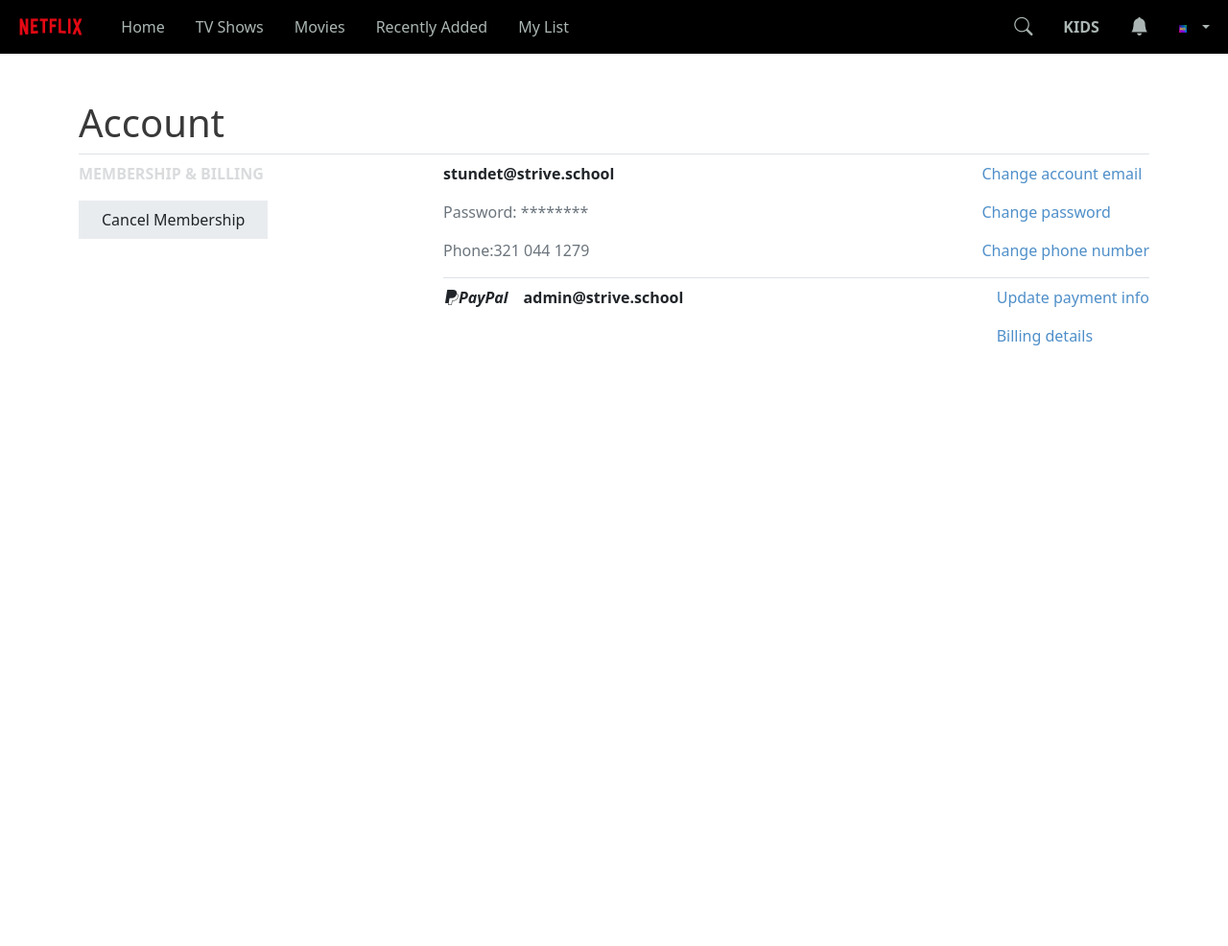
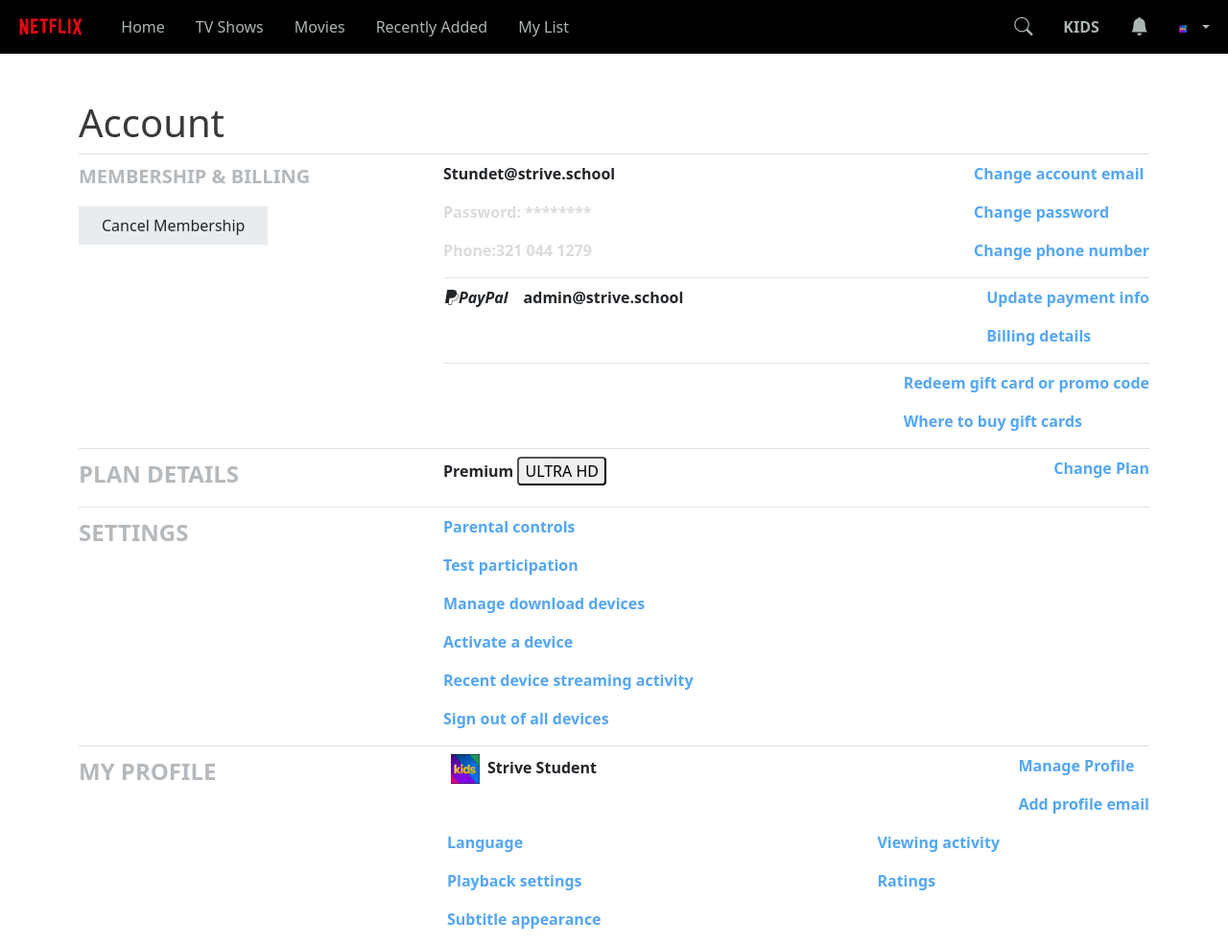
Before and after one commit to AntonioNorfo/ProgettoSettimana6, a plain HTML site: page accounts.html in a window 1280 px wide. Shown: the whole page at 96% size. Before the commit the page ends 800 px from the top, so only its background shows below. Drawn offline with nearby package versions, Linux system fonts and the light colour scheme.

Commit message:
Netflix1

```diff
--- a/accounts.html
+++ b/accounts.html
@@ -3,7 +3,7 @@
   <head>
     <meta charset="utf-8" />
     <meta name="viewport" content="width=device-width, initial-scale=1" />
-    <title>Bootstrap demo</title>
+    <title>Accounts</title>
     <link
       href="https://cdn.jsdelivr.net/npm/bootstrap@5.3.3/dist/css/bootstrap.min.css"
       rel="stylesheet"
@@ -21,7 +21,7 @@
             <img class="logo me-3" src="./assets/img/netflix_logo.png" alt="Logo" />
             <ul class="navbar-nav d-flex flex-row mb-0">
               <li class="nav-item">
-                <a class="nav-link mx-2" href="#">Home</a>
+                <a class="nav-link mx-2" href="index.html">Home</a>
               </li>
               <li class="nav-item">
                 <a class="nav-link mx-2" aria-current="page" href="#">TV Shows</a>
@@ -65,20 +65,19 @@
       <div class="container mt-5">
         <div><h1 class="colAccH1">Account</h1></div>
         <div class="border-bottom border-1 mb-2"></div>
-        <div></div>
       </div>
       <div class="container">
         <div class="row">
           <div class="col-4">
-            <p class="text-uppercase text-secondary fw-bold opacity-25">membership & billing</p>
+            <p class="text-uppercase text-secondary fw-bold opacity-50 fs-5">membership & billing</p>
             <p><button class="bg-body-secondary text-dark px-4 py-2 border-0">Cancel Membership</button></p>
           </div>
           <div class="col-8">
             <div class="d-flex justify-content-between">
               <div>
-                <p class="text-dark fw-bold">stundet@strive.school</p>
-                <p class="text-secondary">Password: ********</p>
-                <p class="text-secondary">Phone:321 044 1279</p>
+                <p class="text-dark fw-bold">Stundet@strive.school</p>
+                <p class="text-secondary opacity-25 fw-bold">Password: ********</p>
+                <p class="text-secondary opacity-25 fw-bold">Phone:321 044 1279</p>
               </div>
               <div>
                 <p>
@@ -96,13 +95,118 @@
                 </p>
               </div>
               <div>
-                <p><a class="text-decoration-none colorLinkAcc" href="javascript:void(0)">Update payment info</a></p>
+                <p>
+                  <a class="text-decoration-none colorLinkAcc" href="javascript:void(0)">Update payment info</a>
+                </p>
                 <p><a class="text-decoration-none colorLinkAcc" href="javascript:void(0)">Billing details</a></p>
+              </div>
+            </div>
+            <div class="border-bottom border-1 mb-2"></div>
+            <div class="d-flex justify-content-between">
+              <div></div>
+              <div>
+                <p>
+                  <a class="text-decoration-none colorLinkAcc" href="javascript:void(0)"
+                    >Redeem gift card or promo code</a
+                  >
+                </p>
+                <p>
+                  <a class="text-decoration-none colorLinkAcc" href="javascript:void(0)">Where to buy gift cards</a>
+                </p>
               </div>
             </div>
           </div>
         </div>
+        <div class="border-bottom border-1 mb-2"></div>
       </div>
+      <div class="container">
+        <div class="row">
+          <div class="col-4">
+            <p class="text-uppercase text-secondary fw-bold opacity-50 fs-4">plan details</p>
+          </div>
+          <div class="col-8">
+            <div class="d-flex justify-content-between">
+              <div>
+                <p class="text-dark fw-bold ">Premium <button class="text-uppercase rounded-1 "> Ultra hd</button></p>
+              </div>
+              <div>
+                <p>
+                  <a class="text-decoration-none colorLinkAcc" href="javascript:void(0)">Change Plan</a>
+                </p>
+              </div>
+            </div>
+          </div>
+        </div>
+        <div class="border-bottom border-1 mb-2"></div>
+      </div>
+
+    </div>
+    <div class="container">
+      <div class="row">
+        <div class="col-4">
+          <p class="text-uppercase text-secondary fw-bold opacity-50 fs-4">settings</p>
+        </div>
+        <div class="col-8">
+          <div class="d-flex justify-content-between">
+            <div>
+                <p>
+                  <a class="text-decoration-none colorLinkAcc lineHight" href="javascript:void(0)">Parental controls</a>
+                </p>
+                <p><a class="text-decoration-none colorLinkAcc" href="javascript:void(0)">Test participation</a></p>
+                <p><a class="text-decoration-none colorLinkAcc" href="javascript:void(0)">Manage download devices</a></p>
+                <p>
+                    <a class="text-decoration-none colorLinkAcc" href="javascript:void(0)">Activate a device</a>
+                  </p>
+                  <p><a class="text-decoration-none colorLinkAcc" href="javascript:void(0)">Recent device streaming activity</a></p>
+                  <p><a class="text-decoration-none colorLinkAcc" href="javascript:void(0)">Sign out of all devices</a></p>
+              </div>
+          </div>
+        </div>
+      </div>
+      <div class="border-bottom border-1 mb-2"></div>
+    </div>
+    <div class="container">
+        <div class="row">
+          <div class="col-4">
+            <p class="text-uppercase text-secondary fw-bold opacity-50 fs-4">my profile</p>
+          </div>
+          <div class="col-8">
+            <div class="d-flex justify-content-between">
+              <div>
+                <p class="text-dark fw-bold ">
+                    <img class="sizeImgAcc border-0 mx-2" src="assets/img/kids_icon.png " alt="avatar">Strive Student
+                  </p>
+                </div>
+                <div>
+                    <p>
+                        <a class="text-decoration-none colorLinkAcc" href="javascript:void(0)">Manage Profile</a>
+                      </p>
+                      <p><a class="text-decoration-none colorLinkAcc" href="javascript:void(0)">Add profile email</a></p>
+                </div>
+            </div>
+          </div>
+        </div>
+        <div class="container">
+            <div class="row">
+              <div class="col-4">
+
+              </div>
+              <div class="col-8">
+                <div class="d-flex justify-content-between">
+                  <div>
+                    <p><a class="text-decoration-none colorLinkAcc" href="javascript:void(0)">Language</a></p>
+          <p><a class="text-decoration-none colorLinkAcc" href="javascript:void(0)">Playback settings</a></p>
+          <p><a class="text-decoration-none colorLinkAcc" href="javascript:void(0)">Subtitle appearance</a></p>
+                    </div>
+                    <div class="me-5">
+                        <p class="me-5" >
+                            <a class="text-decoration-none colorLinkAcc me-5" href="javascript:void(0)">Viewing activity</a>
+                          </p>
+                          <p ><a class="text-decoration-none colorLinkAcc" href="javascript:void(0)">Ratings</a></p>
+                    </div>
+                </div>
+              </div>
+            </div>
     </main>
     <script
       src="https://cdn.jsdelivr.net/npm/bootstrap@5.3.3/dist/js/bootstrap.bundle.min.js"
--- a/assets/css/style.css
+++ b/assets/css/style.css
@@ -9,7 +9,7 @@
   color: #abb6b4;
 }
 .navbar-nav .nav-link:hover {
-  color: #ccc;
+  color: white;
 }
 .imgKids {
   width: 20%;
@@ -61,8 +61,9 @@
   width: 200px;
 }
 .btn:hover {
-  background-color: white !important;
-  color: black !important;
+  background-color: white
+  color: black
+
 }
 /* Accounts*/
 .accNetflix {
@@ -72,5 +73,17 @@
   color: #393939;
 }
 .colorLinkAcc {
-  color: #4f8fc9;
+  color: #54a6f3;
+  font-weight: 600;
 }
+.sizeImgAcc {
+  width: 30px;
+}
+.film {
+  transition: transform 0.3s ease;
+  cursor: pointer;
+}
+
+.film:hover {
+  transform: scale(1.1);
+}
```
Also changed, not shown: Profile.html (+1 -1 lines), index.html (+1 -1 lines).
